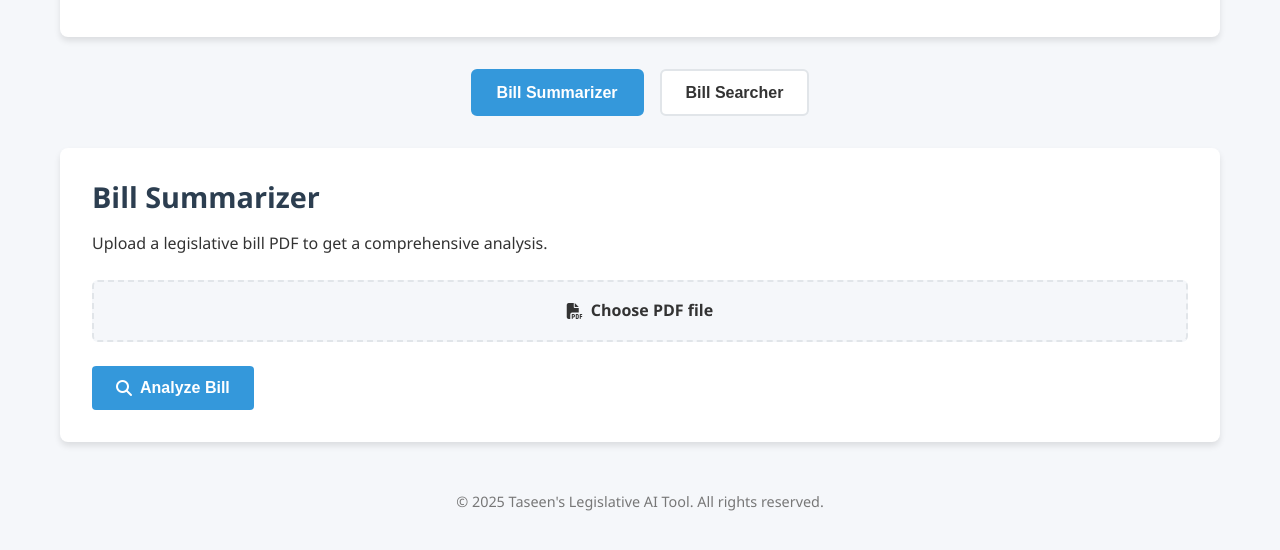
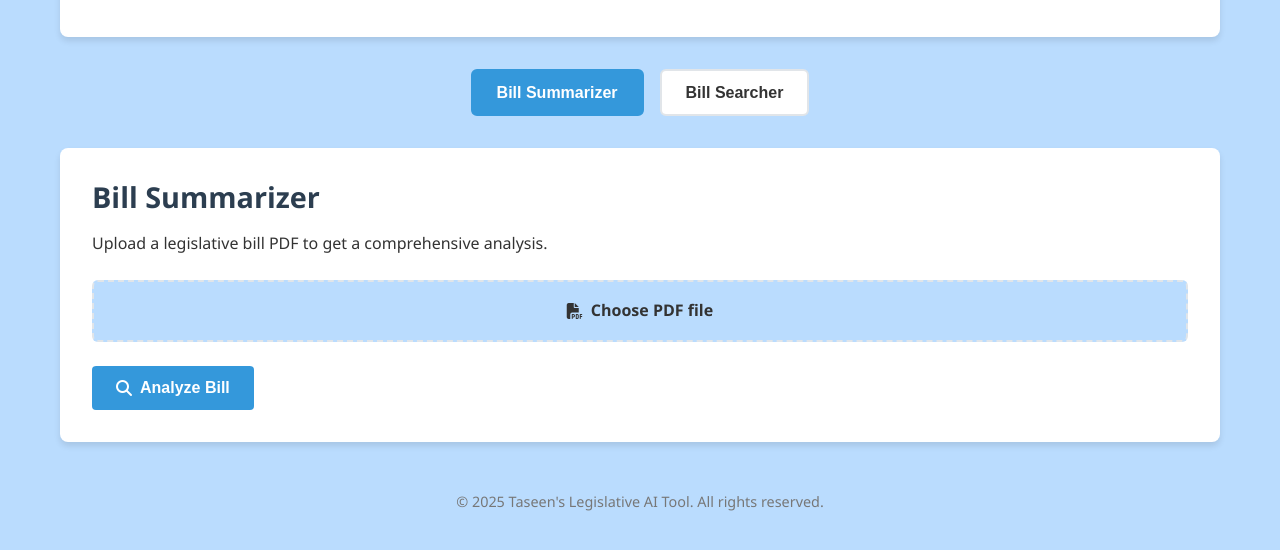
Before and after one commit to TaseenAnwar/legislative-tool, a website: page index.html in a window 1280 px wide. Shown: the part 142-692 px from the top of the page. Drawn offline with Linux system fonts and the light colour scheme.

Commit message:
Update style.css

```diff
--- a/style.css
+++ b/style.css
@@ -3,7 +3,7 @@
     --primary-color: #2c3e50;
     --secondary-color: #3498db;
     --accent-color: #e74c3c;
-    --background-color: #f5f7fa;
+    --background-color: #badcfe; /* Changed from #f5f7fa to #badcfe */
     --card-color: #ffffff;
     --text-color: #333333;
     --text-light: #777777;
```
